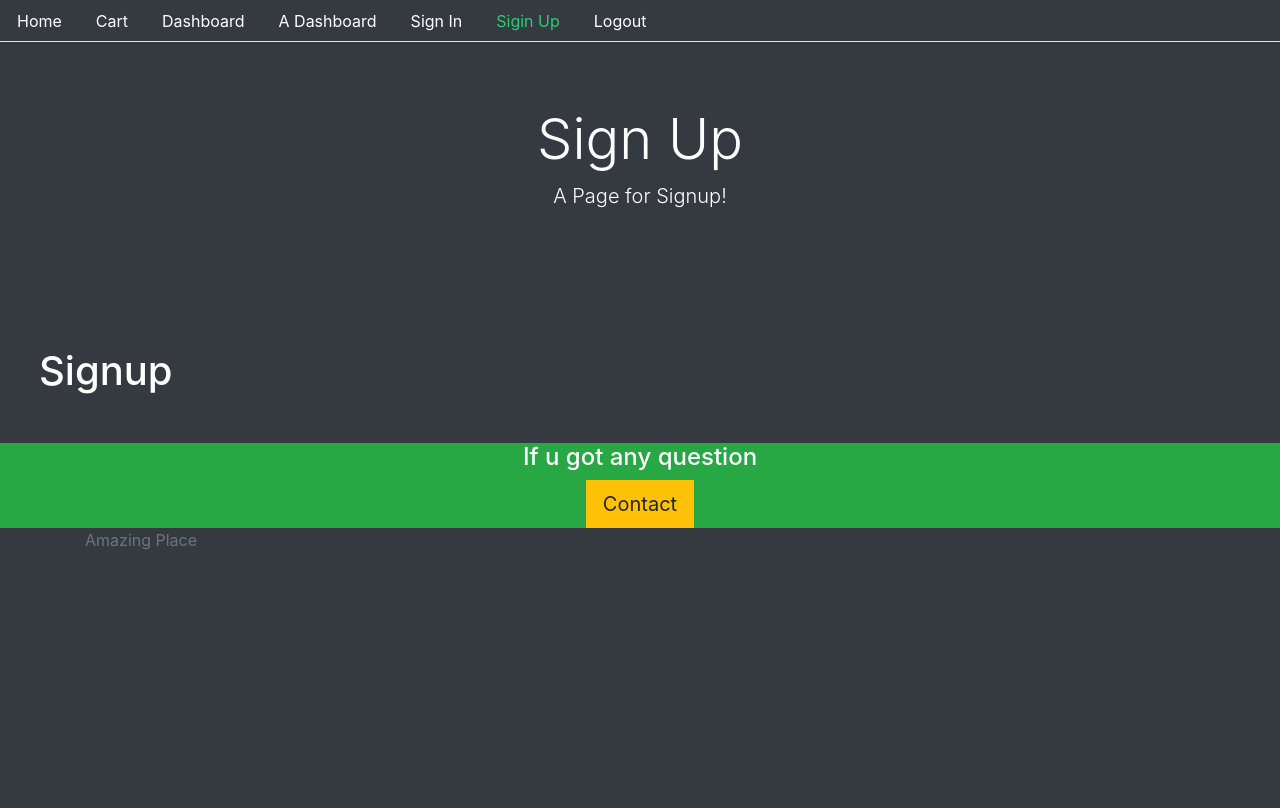
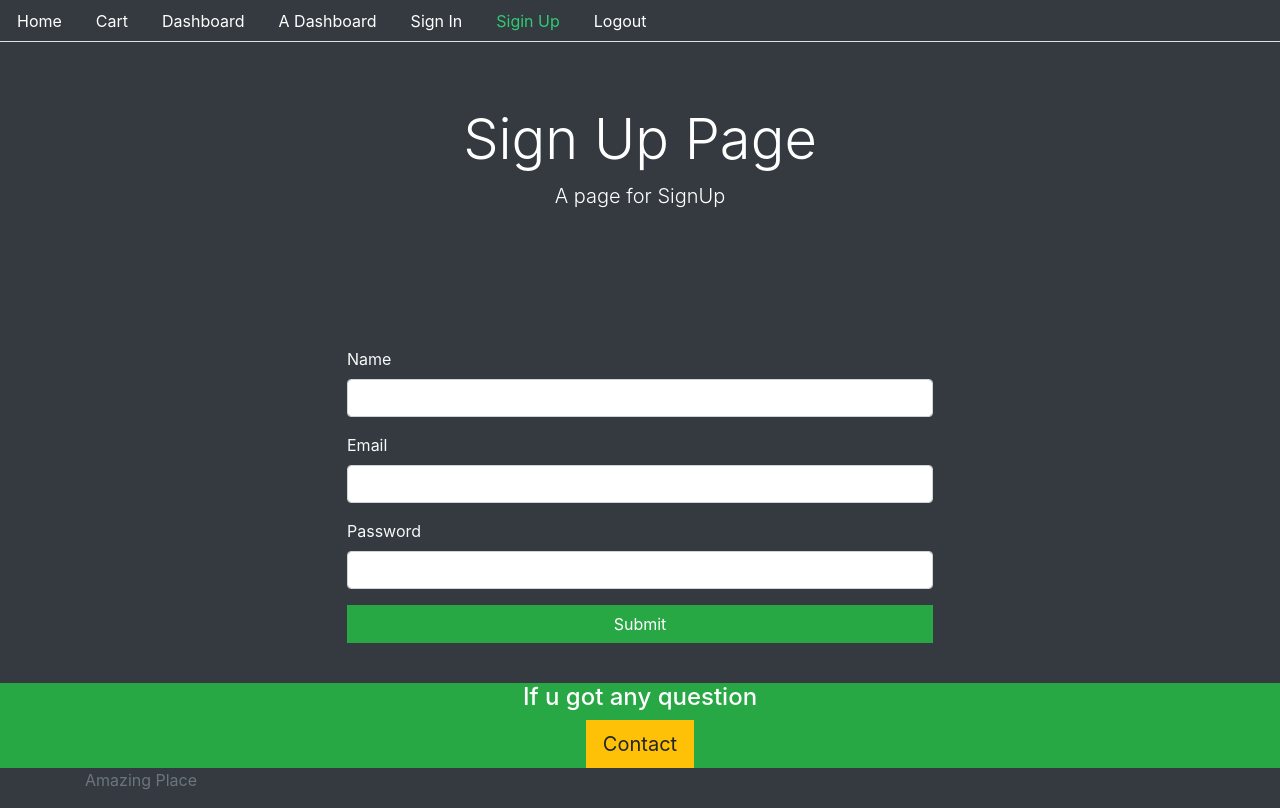
Before and after one commit to aniketjha1729/ShopingCart, a React (Create React App) app in the folder projfrontend/: page /signup in a window 1280 px wide. Built offline with nearby package versions, Linux system fonts and the light colour scheme.

Commit message:
SignIn and SingUp base

```diff
--- a/projfrontend/package.json
+++ b/projfrontend/package.json
@@ -3,7 +3,6 @@
   "version": "0.1.0",
   "private": true,
   "dependencies": {
-    "query-string": "^6.12.1",
     "react": "^16.13.1",
     "react-dom": "^16.13.1",
     "react-router-dom": "^5.1.2",
--- a/projfrontend/src/user/Signin.js
+++ b/projfrontend/src/user/Signin.js
@@ -1,10 +1,46 @@
 import React from 'react'
 import Base from '../core/Base'
 
-export default function Signin() {
+const Signin=() =>{
+
+    const signInForm = () => {
+      return (
+        <div className="row">
+          <div className="col-md-6 offset-sm-3 text-left">
+            <form>
+              <div className="form-group">
+                <label className="text-light">Email</label>
+                <input
+                //   onChange={handleChange("email")}
+                //   value={email}
+                  className="form-control"
+                  type="email"
+                />
+              </div>
+
+              <div className="form-group">
+                <label className="text-light">Password</label>
+                <input
+                //   onChange={handleChange("password")}
+                //   value={password}
+                  className="form-control"
+                  type="password"
+                />
+              </div>
+              <button  className="btn btn-success btn-block">
+                Submit
+              </button>
+            </form>
+          </div>
+        </div>
+      );
+    };
+
+
     return (
         <Base title="Sign In" description="A Page for SignIn!">
-            <h1>Signin</h1>
+            {signInForm()}
         </Base>
     )
 }
+export default Signin;
--- a/projfrontend/src/user/Signup.js
+++ b/projfrontend/src/user/Signup.js
@@ -1,10 +1,57 @@
 import React,{useState} from 'react'
 import Base from '../core/Base'
 
-export default function Signup() {
-    return (
-        <Base title="Sign Up" description="A Page for Signup!">
-            <h1>Signup</h1>
+const Signup = ()=>{
+
+    const signUpForm = () => {
+      return (
+        <div className="row">
+          <div className="col-md-6 offset-sm-3 text-left">
+            <form>
+              <div className="form-group">
+                <label className="text-light">Name</label>
+                <input
+                  className="form-control"
+                //   onChange={handleChange("name")}
+                  type="text"
+                //   value={name}
+                />
+              </div>
+              <div className="form-group">
+                <label className="text-light">Email</label>
+                <input
+                  className="form-control"
+                //   onChange={handleChange("email")}
+                  type="email"
+                //   value={email}
+                />
+              </div>
+
+              <div className="form-group">
+                <label className="text-light">Password</label>
+                <input
+                //   onChange={handleChange("password")}
+                  className="form-control"
+                  type="password"
+                //   value={password}
+                />
+              </div>
+              <button  className="btn btn-success btn-block">
+                Submit
+              </button>
+            </form>
+          </div>
+        </div>
+      );
+    };
+
+
+
+    return(
+        <Base title="Sign Up Page" description="A page for SignUp">
+        {signUpForm()}
         </Base>
+
     )
 }
+export default Signup;
```
